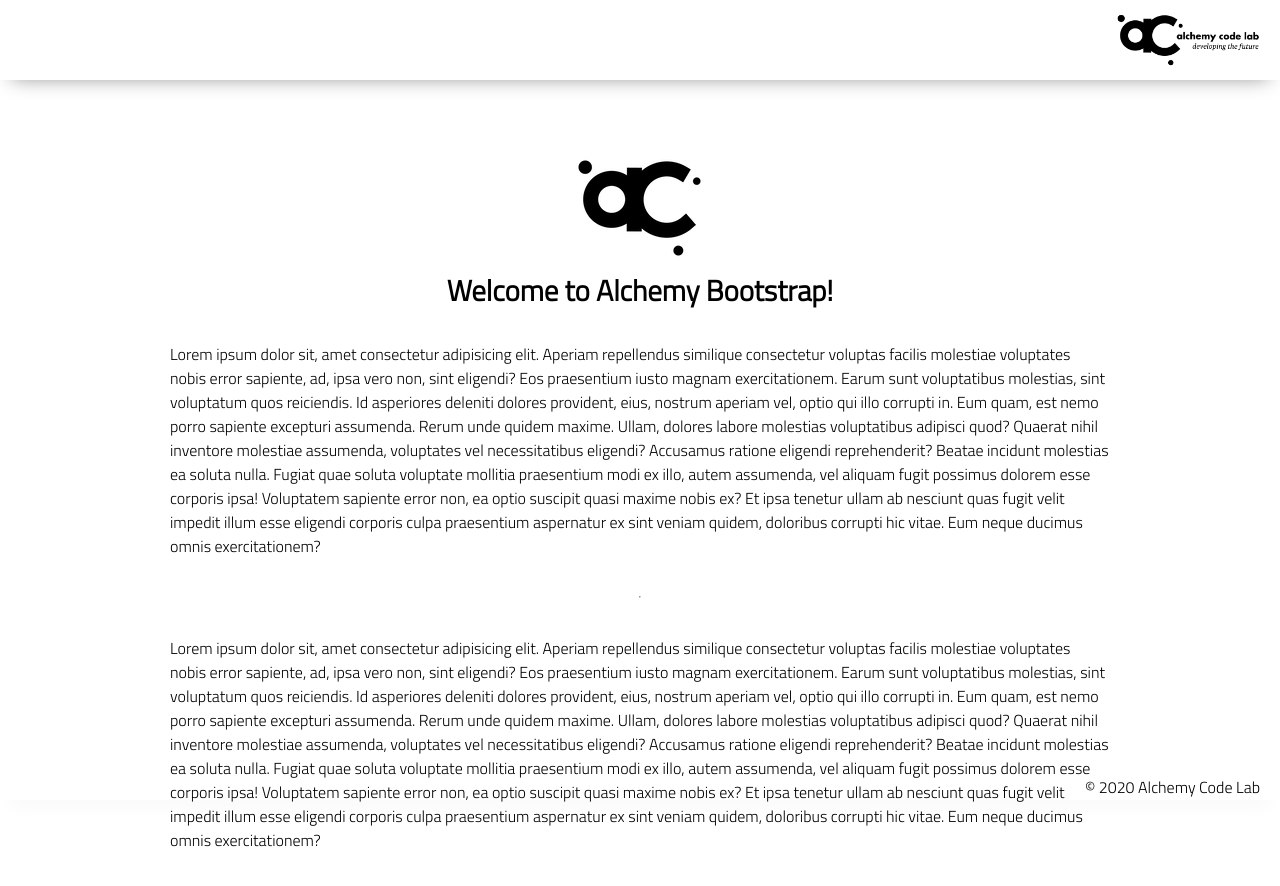
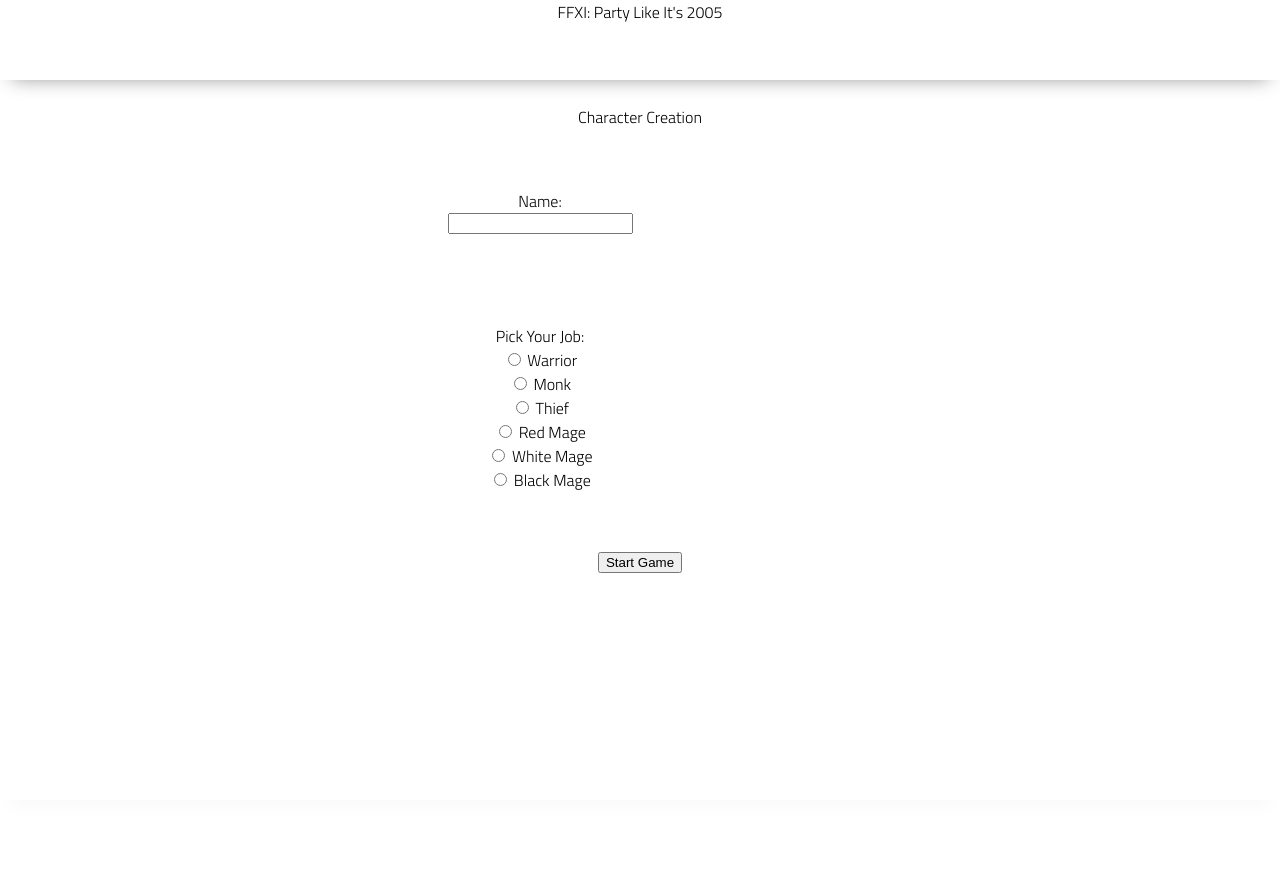
Before and after one commit to Grahf0085/user-adventure, a plain HTML site: page index.html in a window 1280 px wide. After the commit the page ends 800 px from the top, so only its background shows below. Drawn offline with Linux system fonts and the light colour scheme.

```diff
--- a/index.html
+++ b/index.html
@@ -9,42 +9,52 @@
     <link rel="stylesheet" href="styles/reset.css">
     <link rel="stylesheet" href="styles/style.css">
     <link rel="stylesheet" href="styles/home.css">
-    <title>Document</title>
+    <title>FFXI: Javascript Version</title>
 </head>
 
 <body>
     <header>
-        <div class="gutter-right logo">
-            <img src="assets/big-logo.png"/>
-        </div>
+        <h1>FFXI: Party Like It's 2005</h1>
     </header>
     <main>
-        <section class="main-section">
-            <img class="main-logo" src="assets/alchemy-logo.png"/>
-            <h2>
-                Welcome to Alchemy Bootstrap!
-            </h2>
+        <h2>Character Creation</h2>
 
-            <p>
-                Lorem ipsum dolor sit, amet consectetur adipisicing elit. Aperiam repellendus similique consectetur voluptas facilis molestiae voluptates nobis error sapiente, ad, ipsa vero non, sint eligendi? Eos praesentium iusto magnam exercitationem.
-                Earum sunt voluptatibus molestias, sint voluptatum quos reiciendis. Id asperiores deleniti dolores provident, eius, nostrum aperiam vel, optio qui illo corrupti in. Eum quam, est nemo porro sapiente excepturi assumenda.
-                Rerum unde quidem maxime. Ullam, dolores labore molestias voluptatibus adipisci quod? Quaerat nihil inventore molestiae assumenda, voluptates vel necessitatibus eligendi? Accusamus ratione eligendi reprehenderit? Beatae incidunt molestias ea soluta nulla.
-                Fugiat quae soluta voluptate mollitia praesentium modi ex illo, autem assumenda, vel aliquam fugit possimus dolorem esse corporis ipsa! Voluptatem sapiente error non, ea optio suscipit quasi maxime nobis ex?
-                Et ipsa tenetur ullam ab nesciunt quas fugit velit impedit illum esse eligendi corporis culpa praesentium aspernatur ex sint veniam quidem, doloribus corrupti hic vitae. Eum neque ducimus omnis exercitationem?
-            </p>
-            <hr />
-            <p>
-                Lorem ipsum dolor sit, amet consectetur adipisicing elit. Aperiam repellendus similique consectetur voluptas facilis molestiae voluptates nobis error sapiente, ad, ipsa vero non, sint eligendi? Eos praesentium iusto magnam exercitationem.
-                Earum sunt voluptatibus molestias, sint voluptatum quos reiciendis. Id asperiores deleniti dolores provident, eius, nostrum aperiam vel, optio qui illo corrupti in. Eum quam, est nemo porro sapiente excepturi assumenda.
-                Rerum unde quidem maxime. Ullam, dolores labore molestias voluptatibus adipisci quod? Quaerat nihil inventore molestiae assumenda, voluptates vel necessitatibus eligendi? Accusamus ratione eligendi reprehenderit? Beatae incidunt molestias ea soluta nulla.
-                Fugiat quae soluta voluptate mollitia praesentium modi ex illo, autem assumenda, vel aliquam fugit possimus dolorem esse corporis ipsa! Voluptatem sapiente error non, ea optio suscipit quasi maxime nobis ex?
-                Et ipsa tenetur ullam ab nesciunt quas fugit velit impedit illum esse eligendi corporis culpa praesentium aspernatur ex sint veniam quidem, doloribus corrupti hic vitae. Eum neque ducimus omnis exercitationem?
-            </p>
-
-        </section>
+        <form>
+            <section>
+                <label for="name">Name: </label>
+                <input required id="name">
+            </section>
+            <section class="toon-creation">
+                <h4>Pick Your Job: </h4>
+                <label>
+                    <input type="radio" name="job" required value="Warrior">
+                    Warrior
+                </label>
+                <label>
+                    <input type="radio" name="job" required value="Monk">
+                    Monk
+                </label>
+                <label>
+                    <input type="radio" name="job" required value="Thief">
+                    Thief
+                </label>
+                <label>
+                    <input type="radio" name="job" required value="Red Mage">
+                    Red Mage
+                </label>
+                <label>
+                    <input type="radio" name="job" required value="White Mage">
+                    White Mage
+                </label>
+                <label>
+                    <input type="radio" name="job" required value="Black Mage">
+                    Black Mage
+                </label>
+            </section>
+        </form>
+        <button>Start Game</button>
     </main>
     <footer>
-        <div class="copy gutter-right">&copy; 2020 Alchemy Code Lab</div>
     </footer>
 
     <script type="module" src="app.js"></script>
--- a/styles/style.css
+++ b/styles/style.css
@@ -47,7 +47,7 @@ section {
 
 header {
     display: flex;
-    justify-content: flex-end;
+    justify-content: center;
     background-color: var(--color3);
     height: var(--header-height);
     box-shadow: var(--shadow);
@@ -62,8 +62,7 @@ footer {
 
 
 h2 {
-    font-size: 1.8rem;
-    font-weight: bold;
+    margin-top: 25px;
 }
 
 .gutter-right {
```
Also changed, not shown: local-storage-utils.js (added, +36 -0 lines), test/tests.js (+1 -1 lines), test/toon-storage-test.js (added, +87 -0 lines), toon.js (added, +12 -0 lines), 1 other file.
